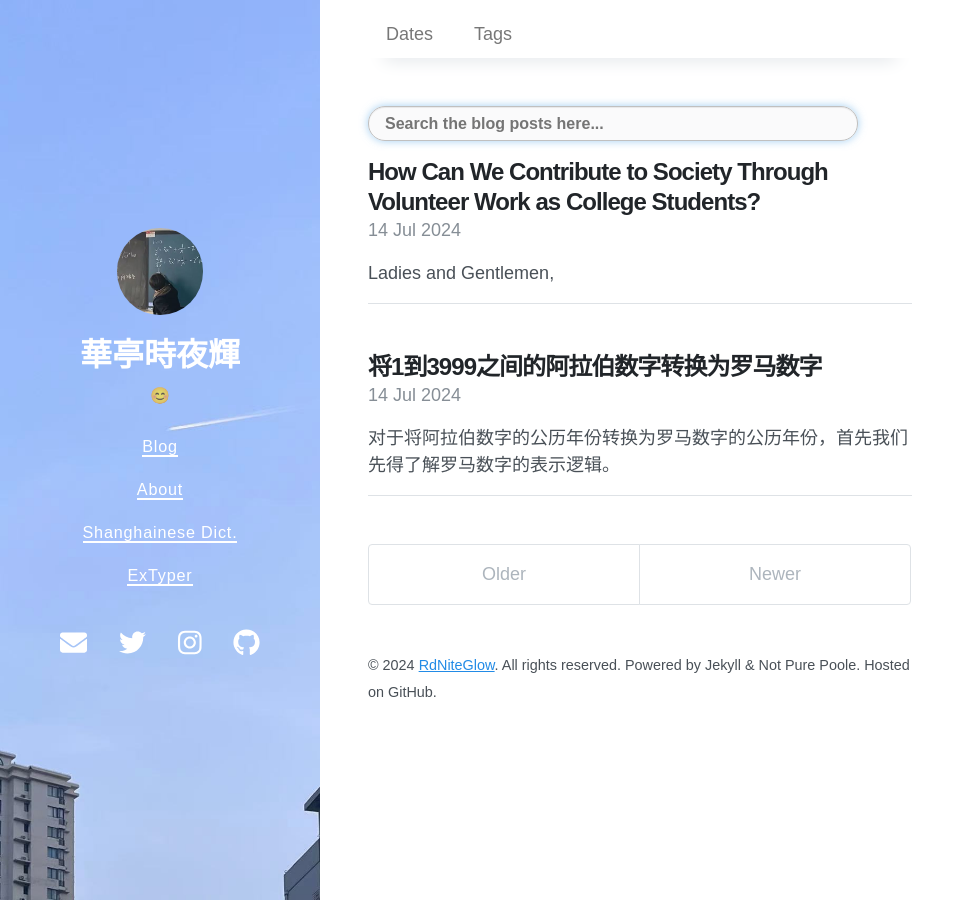
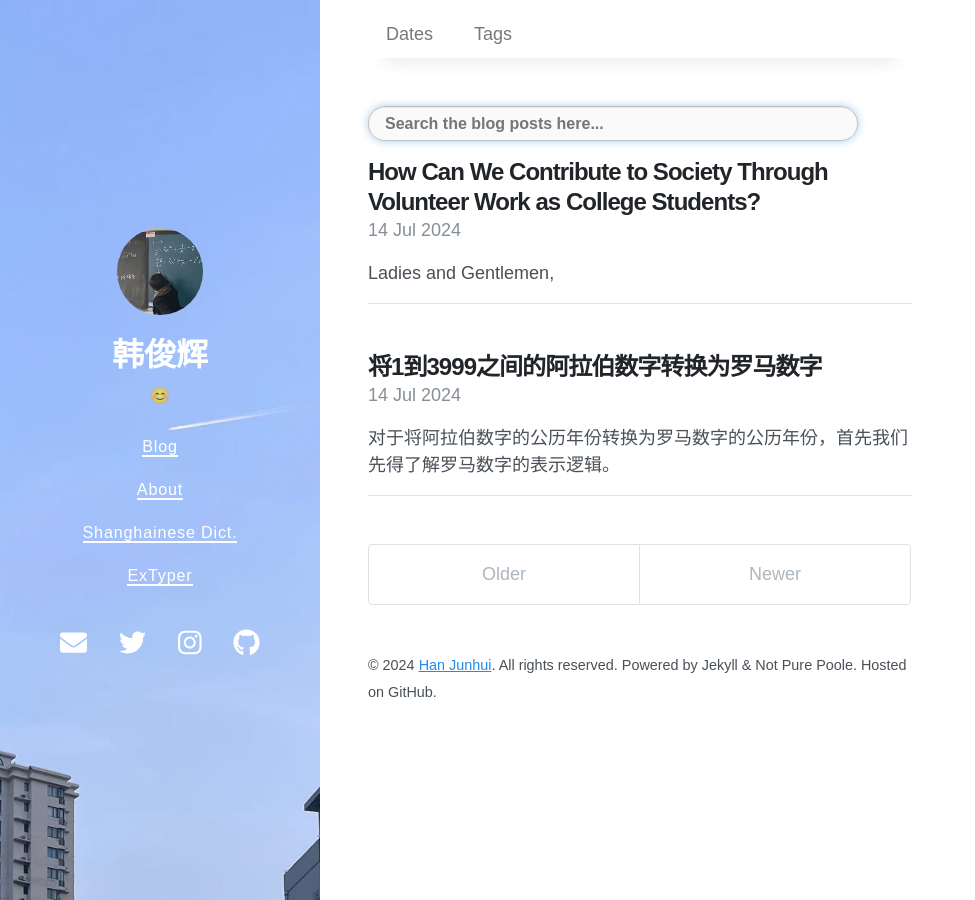
Before and after one commit to laxib3/laxib3.github.io, a Jekyll site: the page built from index.html, in a window 1280 px wide. Shown: the whole page, without its empty margins (0-975 px from the left). Built offline with Jekyll 4.4.1, drawn with Linux system fonts in a browser that asks for light colours; nearby versions of some CDN libraries; the list of posts is cut into pages by our own code.

Commit message:
2024/11/17/12:45 - Modified the contents.

```diff
--- a/CNAME
+++ b/CNAME
@@ -1 +1 @@
-www.rdniteglow.com
+www.hanjunhui.com
--- a/_config.yml
+++ b/_config.yml
@@ -1,7 +1,7 @@
 # Setup
-title: 華亭時夜輝
+title: 韩俊辉
 description: 😊
-url: https://rdniteglow.github.io
+url: https://laxib3.github.io
 avatar: /images/tx.jpg
 paginate: 5
 permalink: pretty
@@ -33,9 +33,9 @@ twitter:
   card:
 logo: /images/tx.jpg
 social:
-  name: Joseph Han
+  name: Han Junhui
   links:
-    - https://github.com/rdniteglow/
+    - https://github.com/laxib3/
 google_site_verification:
 lang: en
 
@@ -53,6 +53,6 @@ sass:
 
 # Specify the author for blog posts
 author:
-  name: RdNiteGlow
+  name: Han Junhui
   url: /about
   email:
--- a/_data/social.yml
+++ b/_data/social.yml
@@ -1,5 +1,5 @@
 - title: Email
-  url: mailto://raudin_niteglow@foxmail.com
+  url: mailto://3047285021@qq.com
   icon: fas fa-envelope
 - title: Twitter
   url: https://twitter.com/@the_palmier_952
@@ -8,5 +8,5 @@
   url: https://instagram.com/@the_palmier_952
   icon: fab fa-instagram
 - title: GitHub
-  url: https://github.com/rdniteglow/
+  url: https://github.com/laxib3/
   icon: fab fa-github
```
